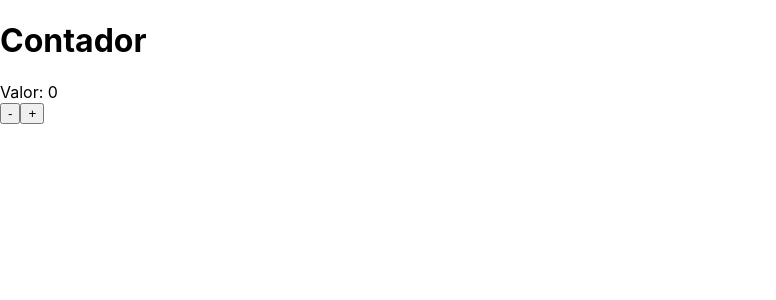
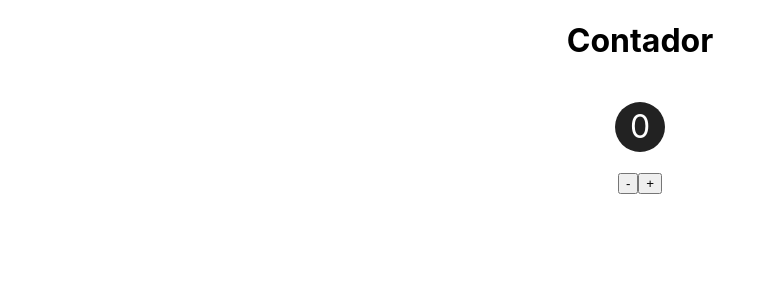
Before and after one commit to rodrigosoares67/exercicios-nextjs, a Next.js app: page /estado/contador in a window 1280 px wide. Shown: the top 300 px of the page, without its empty margins (0-776 px from the left). Built offline with nearby package versions, Linux system fonts and the light colour scheme.

Commit message:
FEAT: Inclusão de componente ContadorDisplay no desafio

```diff
--- /dev/null
+++ b/components/ContadorDisplay.jsx
@@ -0,0 +1,18 @@
+export default function ContadorDisplay(props){
+  return (
+    <div style={{
+      display: "flex",
+      justifyContent: "center",
+      alignItems: "center",
+      height: "50px",
+      width: "50px",
+      borderRadius: "25px",
+      backgroundColor: "#222",
+      color: "#FFF",
+      fontSize: "2rem",
+      margin: "20px"
+    }}>
+      {props.valor}
+    </div>
+  )
+}
--- a/pages/estado/contador.jsx
+++ b/pages/estado/contador.jsx
@@ -1,4 +1,5 @@
 import { useState } from "react"
+import ContadorDisplay from "../../components/ContadorDisplay"
 
 export default function contador(){
 
@@ -13,11 +14,18 @@ export default function contador(){
   }
 
   return(
-    <div>
+    <div style={{
+      display: 'flex',
+      flexDirection: 'column',
+      justifyContent: 'center',
+      alignItems: 'center',
+    }}>
       <h1>Contador</h1>
-      <div>Valor: {valor}</div>
-      <button onClick={subtracao}>-</button>
-      <button onClick={soma}>+</button>
+      <ContadorDisplay valor={valor} />
+      <div>
+        <button onClick={subtracao}>-</button>
+        <button onClick={soma}>+</button>
+      </div>
     </div>
   )
 }
```
